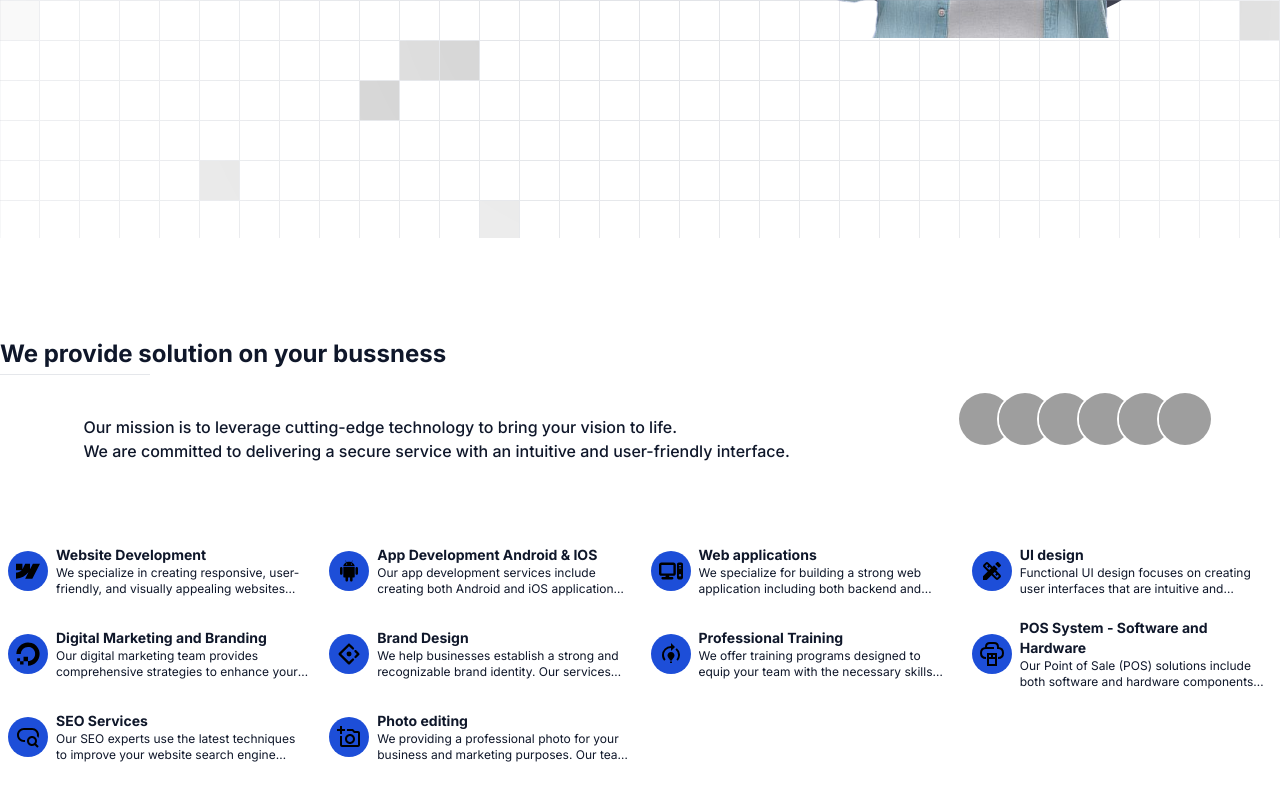
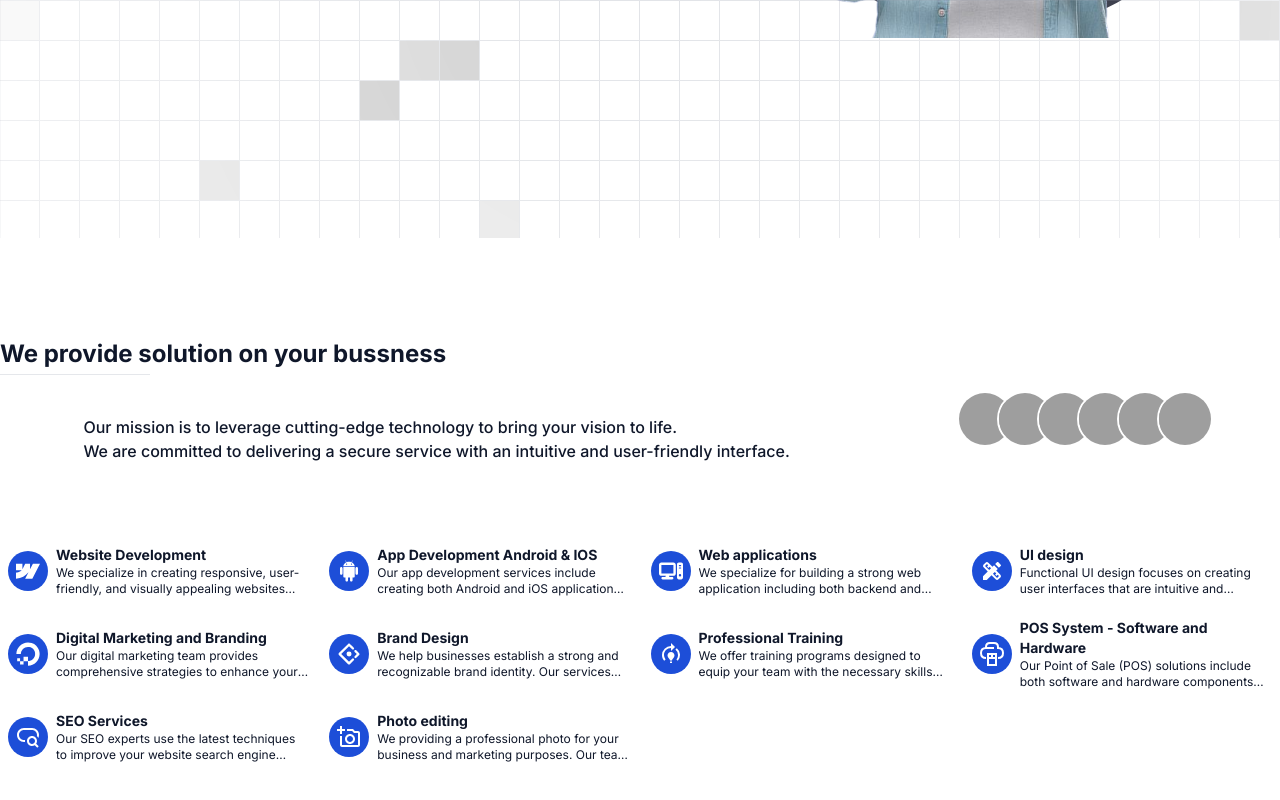
Before and after one commit to tchasinga/devservice, a Next.js app: page / in a window 1280 px wide. Shown: the part 652-1452 px from the top of the page. Built offline with nearby package versions, Linux system fonts and the light colour scheme; grey boxes are pictures that could not be loaded.

Commit message:
new code is added now

```diff
--- a/src/app/Components/Ui/Servicetypeof.jsx
+++ b/src/app/Components/Ui/Servicetypeof.jsx
@@ -36,7 +36,7 @@ export default function Servicetypeof() {
             {
                 myDataobject.map((item) => (
                     <div key={item.id} className="flex justify-center items-center gap-2 m-2">
-                       <div className="text-2xl bg-blue-700 p-2 rounded-full">{item.MyIcons}</div>
+                       <div className="text-2xl bg-blue-700 p-2 rounded-full text-white">{item.MyIcons}</div>
                        <div className="flex flex-col justify-center">
                             <h1 className="text-slate-900 text-sm font-bold">{item.myTitle}</h1>
                             <p className="text-slate-900 text-xs line-clamp-2">{item.Description}</p>
```
